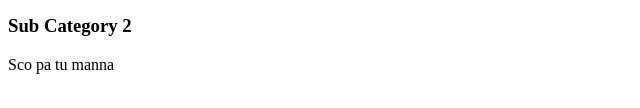
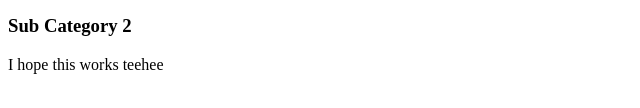
Before and after one commit to NateKravitz/NateKravitz.github.io, a plain HTML site: page index.html in a window 1280 px wide. Shown: the part 168-276 px from the top of the page, 0-640 px from the left. Drawn offline with Linux system fonts and the light colour scheme.

Commit message:
Update index.html

```diff
--- a/index.html
+++ b/index.html
@@ -20,7 +20,8 @@
 
     <p>
 
-        Sco pa tu manna
+        I hope this works teehee
+
 
     </p>
 
```
